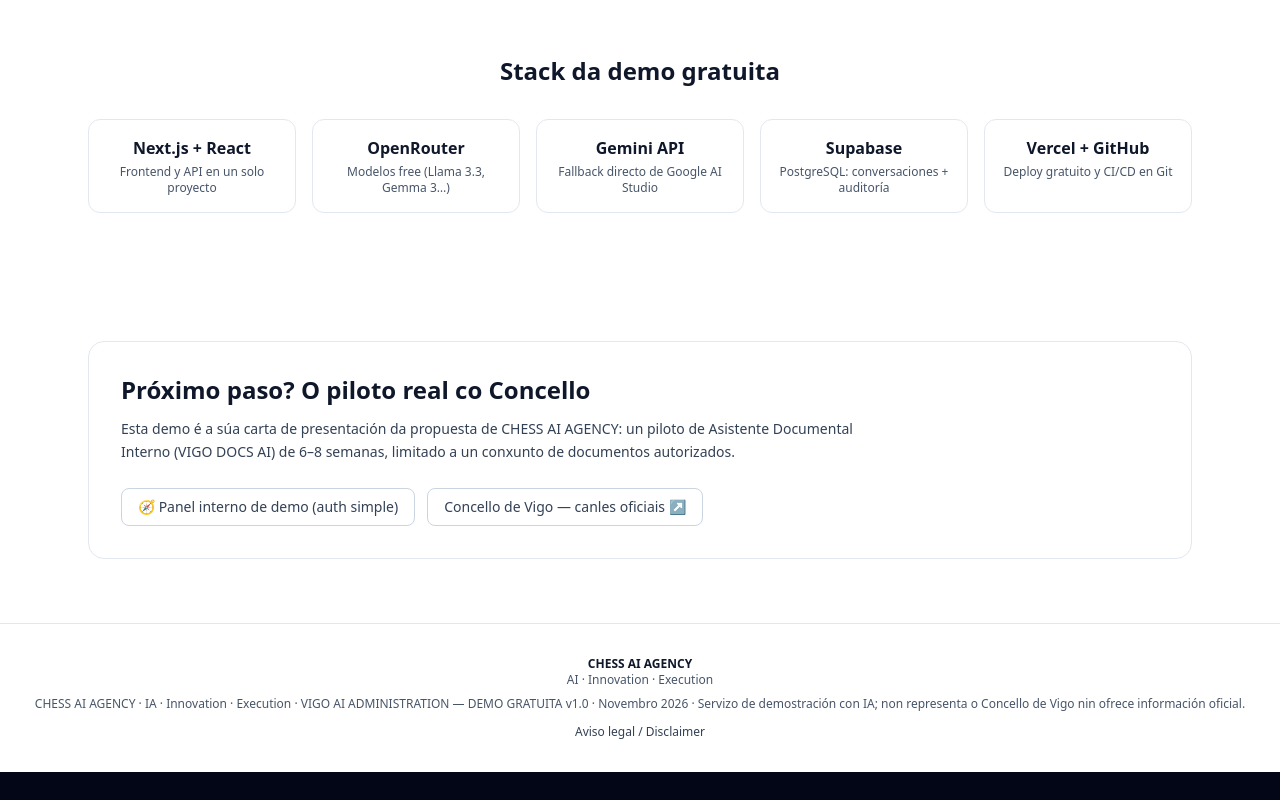
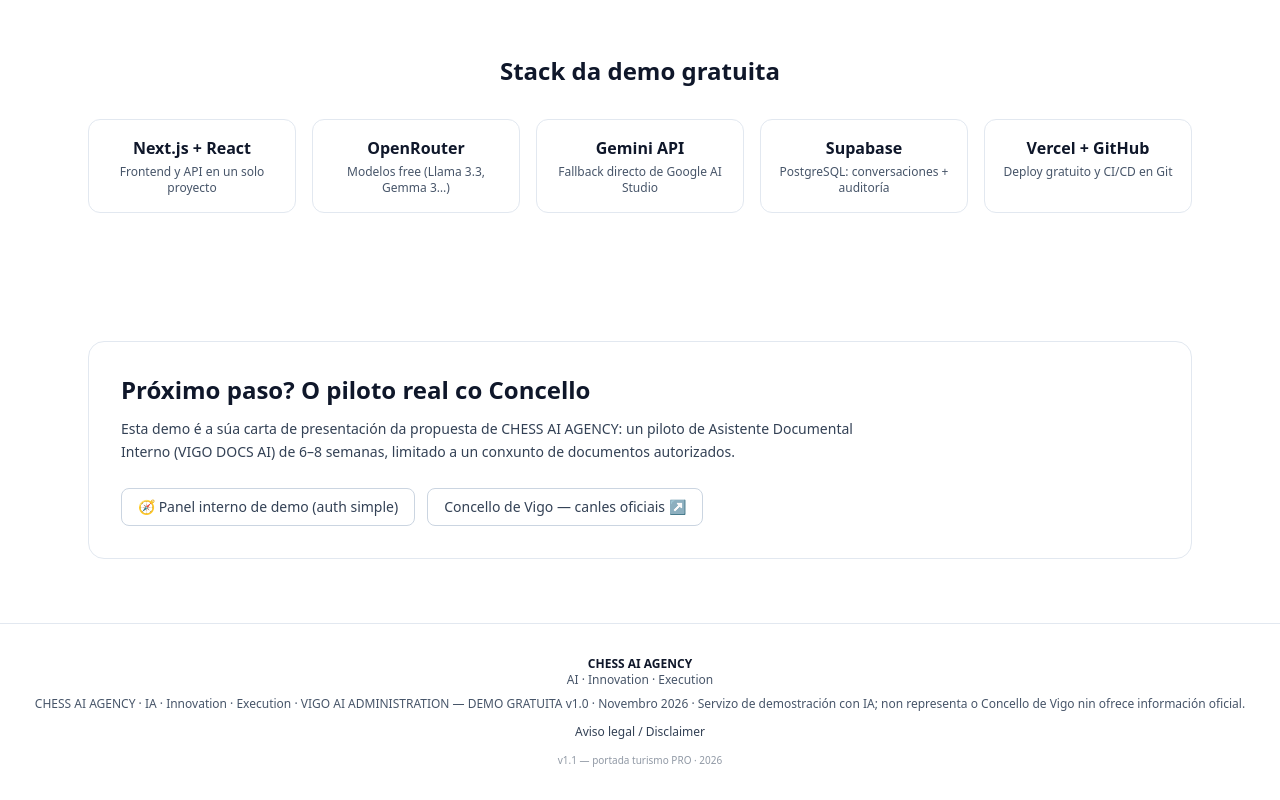
Before and after one commit to ajedrezpremium/vigoaiadmin, a Next.js app: page / in a window 1280 px wide. Shown: the part 2128-2928 px from the top of the page. Before the commit the page ends 2900 px from the top, so only its background shows below. Built offline with nearby package versions, Linux system fonts and the light colour scheme.

Commit message:
feat: marcador de version v1.1 en footer para verificar portada nueva

```diff
--- a/app/page.tsx
+++ b/app/page.tsx
@@ -222,6 +222,7 @@ export default function Home() {
             Aviso legal / Disclaimer
           </a>
         </p>
+        <p className="mt-3 text-[10px] opacity-60">v1.1 — portada turismo PRO · {new Date().getFullYear()}</p>
       </footer>
 
       <AssistantWidget />
```
